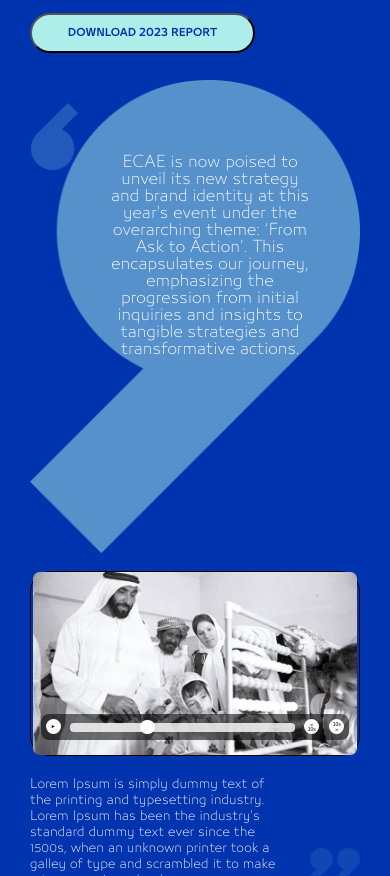
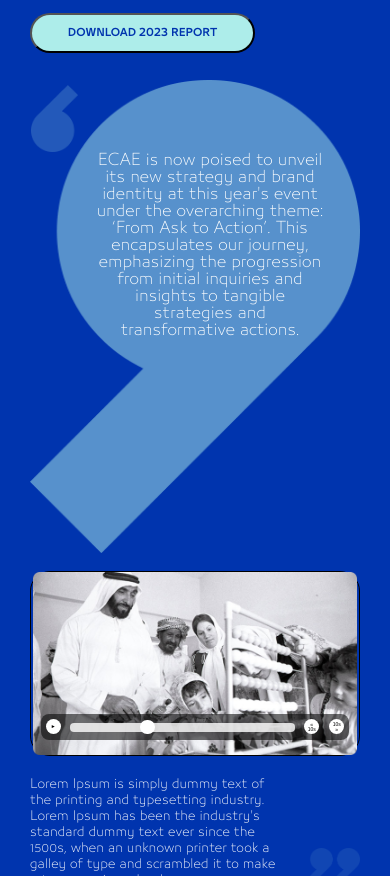
Before and after one commit to mujahidbcs92/CPI-Business-intv-task, a plain HTML site: page index.html in a window 390 px wide. Shown: the part 1011-1887 px from the top of the page. Drawn offline with Linux system fonts and the light colour scheme.

Commit message:
Update style.css

```diff
--- a/style.css
+++ b/style.css
@@ -1618,9 +1618,9 @@ footer {
 
     .overview-content .vec-p {
         position: absolute;
-        top: 45%;
+        top: 46%;
         z-index: 999;
-        padding: 20%;
+        padding: 17%;
         text-align: center;
         margin-right: 0%;
         line-height: 17px;
@@ -1631,7 +1631,7 @@ footer {
         left: 8%;
         opacity: 20%;
         width: 12%;
-        top: 48%;
+        top: 46%;
     }
 
     .highlights-box {
```
